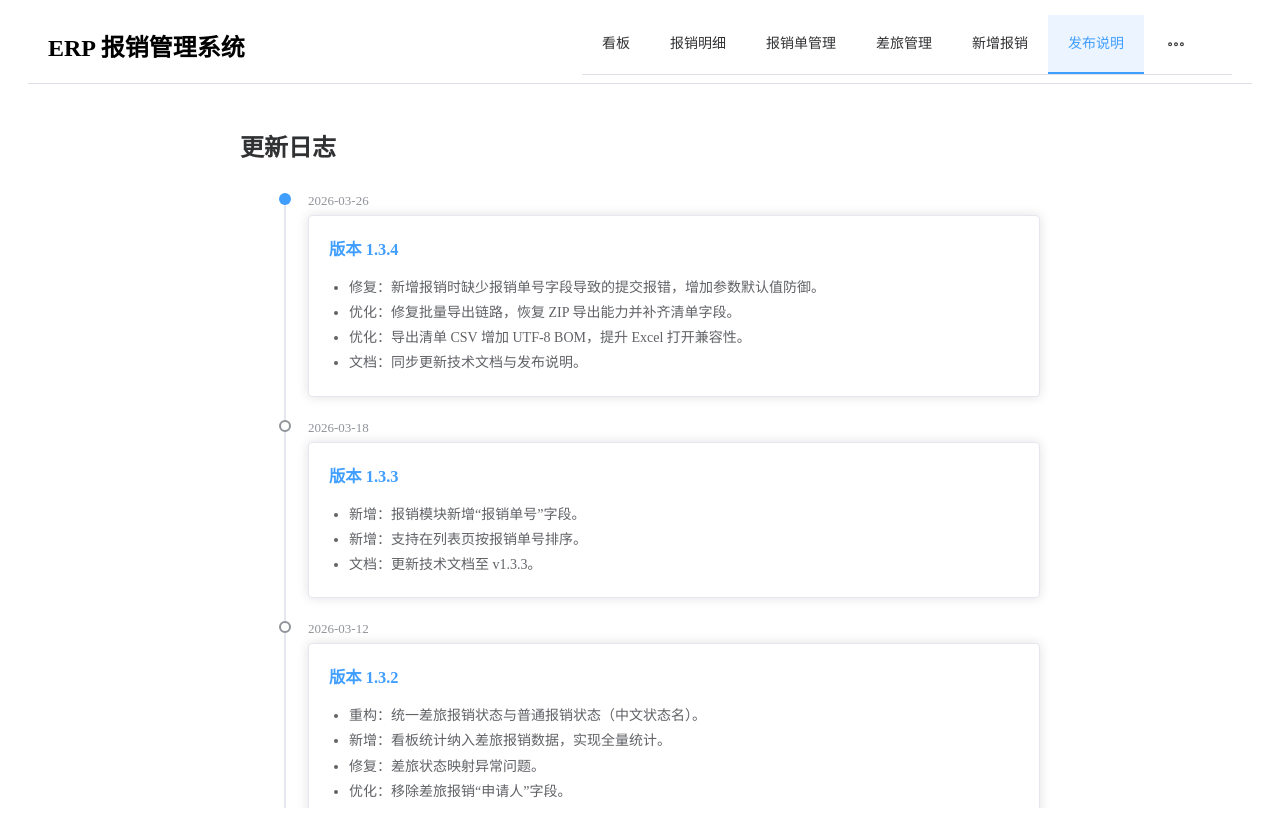
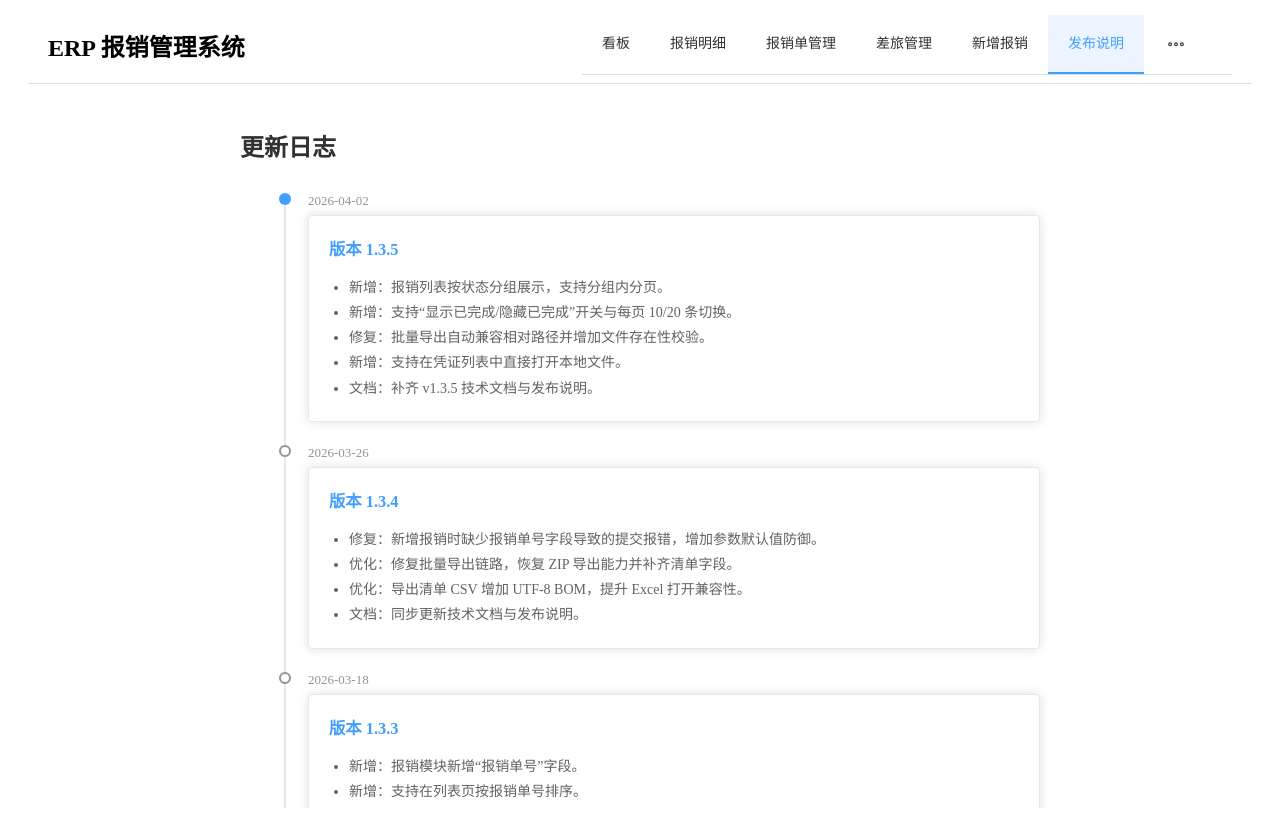
Before and after one commit to XHTimmo/ICT-ERP, a Vue app: page / in a window 1280 px wide. Both pictures are taken after a click on the item "发布说明". Built offline with nearby package versions, Linux system fonts and the light colour scheme.

Commit message:
docs: 补齐 v1.3.5 更新文档

```diff
--- a/src/renderer/src/components/Release.vue
+++ b/src/renderer/src/components/Release.vue
@@ -27,6 +27,17 @@
 import { ref } from 'vue';
 
 const releases = ref([
+  {
+    version: '1.3.5',
+    date: '2026-04-02',
+    notes: [
+      '新增：报销列表按状态分组展示，支持分组内分页。',
+      '新增：支持“显示已完成/隐藏已完成”开关与每页 10/20 条切换。',
+      '修复：批量导出自动兼容相对路径并增加文件存在性校验。',
+      '新增：支持在凭证列表中直接打开本地文件。',
+      '文档：补齐 v1.3.5 技术文档与发布说明。'
+    ]
+  },
   {
     version: '1.3.4',
     date: '2026-03-26',
```
Also changed, not shown: 2 other files (tests, documents, lock files or other folders).
